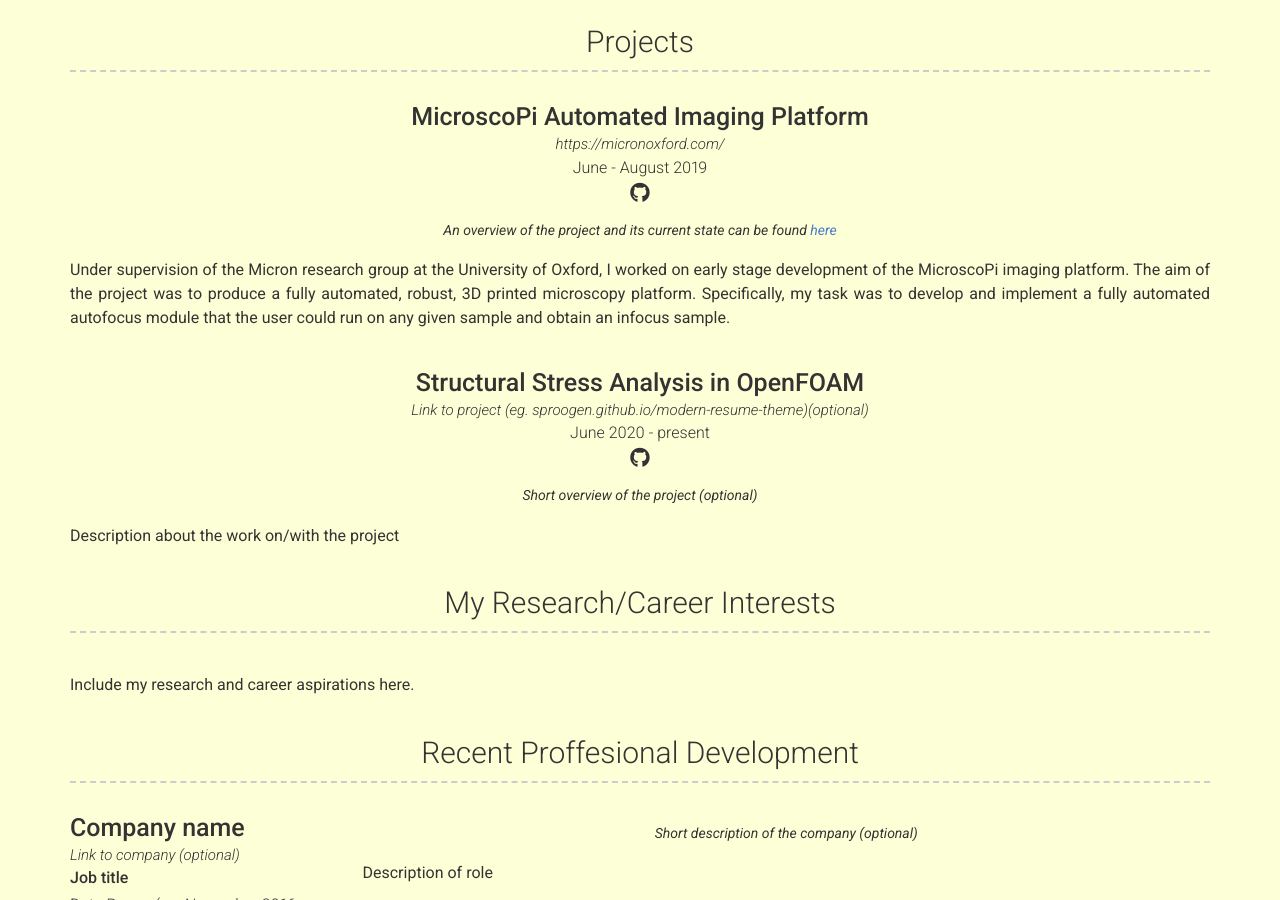
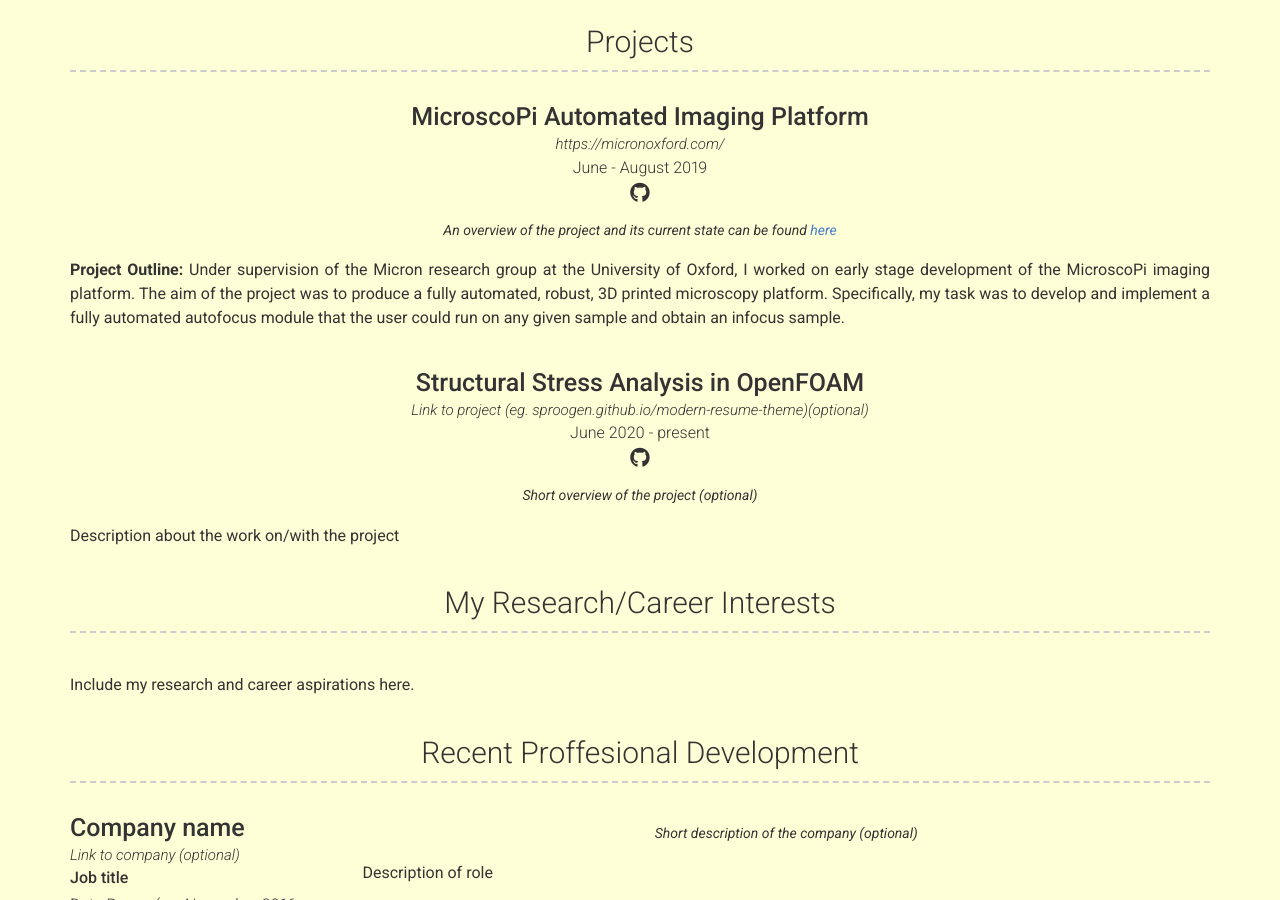
Before and after one commit to WilliamManley/WilliamManley.github.io, a Jekyll site: the page built from index.md, in a window 1280 px wide and 900 px high, scrolled down 836 px. Built offline with Jekyll 4.4.1, drawn with Linux system fonts in a browser that asks for light colours; nearby versions of some CDN libraries.

Commit message:
as below

```diff
--- a/_data/projects.yml
+++ b/_data/projects.yml
@@ -7,7 +7,7 @@
   quote: >
     An overview of the project and its current state can be found <a href="https://micronoxford.com/microscopi">here</a>
   description: | # this will include new lines to allow paragraphs
-    Under supervision of the Micron research group at the University of Oxford,
+    **Project Outline:** Under supervision of the Micron research group at the University of Oxford,
     I worked on early stage development of the MicroscoPi imaging platform.
     The aim of the project was to produce a fully automated, robust, 3D printed
     microscopy platform. Specifically, my task was to develop and implement a
```
